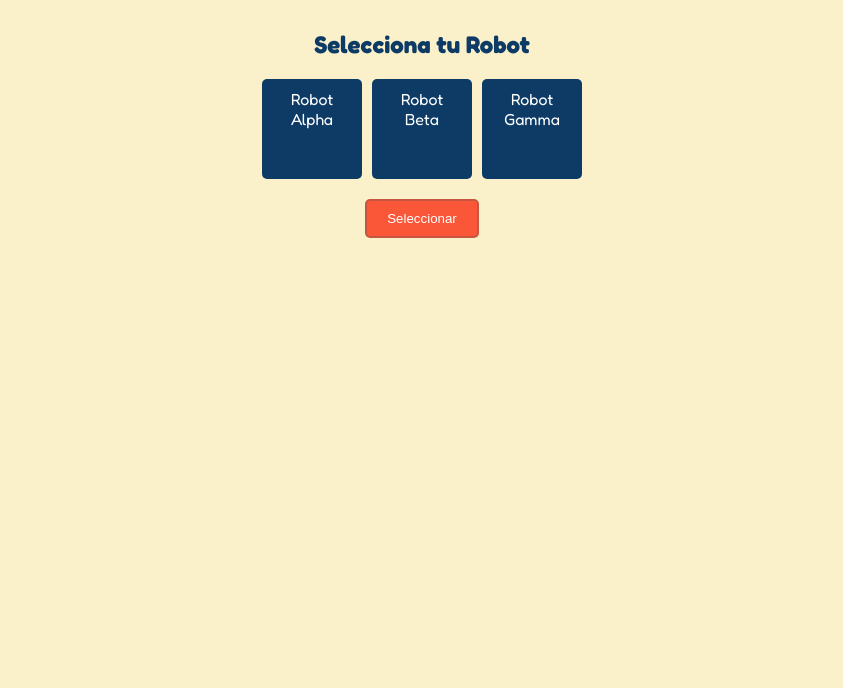
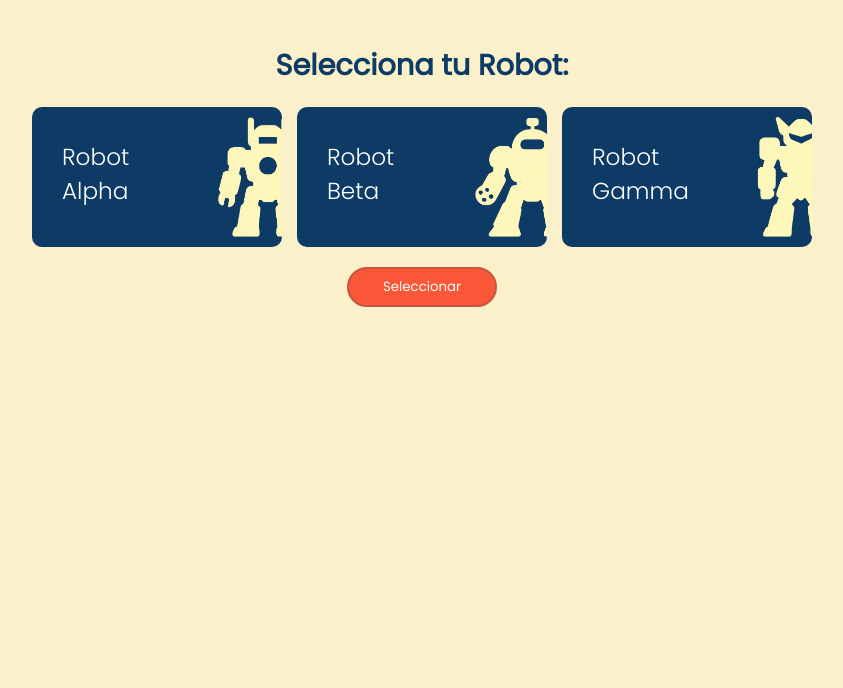
Before and after one commit to SirMax28/robots-game, a plain HTML site: page index.html in a window 1280 px wide. Shown: the part 112-800 px from the top of the page, without its empty margins (218-1061 px from the left). Drawn offline with Linux system fonts and the light colour scheme.

Commit message:
Add robot images and update HTML structure for robot selection

```diff
--- a/css/styles.css
+++ b/css/styles.css
@@ -1,4 +1,4 @@
-@import url('https://fonts.googleapis.com/css2?family=Fredoka:wght@300..700&family=Source+Code+Pro:ital,wght@0,200..900;1,200..900&display=swap');
+@import url('https://fonts.googleapis.com/css2?family=Fredoka:wght@300..700&family=Poppins:wght@300;400&display=swap');
 
 *{
     box-sizing: border-box;
@@ -6,14 +6,17 @@
 
 body{
     background-color: #FAF0CA;
-    font-family: "Fredoka", sans-serif, monospace, Arial, sans-serif;
+    font-family: "Poppins", sans-serif;
+    font-weight: 300;
+    font-style: normal;
 
 }
 
 .titulo{
+    font-family: "Fredoka", sans-serif;
     color: #d90429;
     text-align: center;
-    font-size: 2.5em;
+    font-size: 2.7em;
 }
 
 #seleccionar-mascota {
@@ -26,40 +29,94 @@ body{
     color: #0D3B66;
     text-align: center;
     margin-bottom: 20px;
-    font-size: 1.5em;
+    font-size: 1.8em;
 }
 .tarjetas-mokepon {
     display: flex;
-    gap: 10px;
-    margin-bottom: 20px;
+    flex-wrap: wrap;
+    gap: 15px;
+    justify-content: center;
+    width: 100%;
+    max-width: 800px;
 }
 
 .tarjeta-de-mokepon {
-    display: block;
-    width: 100px;
-    height: 100px;
+    display: flex;
+    width: 250px;
+    height: 140px;
     background-color: #0D3B66;
     padding: 10px;
-    border-radius: 5px;
-    text-align: center;
+    border-radius: 10px;
+    box-sizing: border-box;
+    overflow: hidden;
+    gap: 5px;
+    justify-content: flex-end;
+    transition: all 0.3s ease-in-out;
+    scale: 1;
+}
+.tarjeta-de-mokepon:hover{
+    box-shadow: #F95738 0px 0px 8px 2px;
+    transform: scale(1.05);
+
+}
+
+.tarjetas-mokepon input:checked + .tarjeta-de-mokepon{
+    transform: scale(1.05);
+    /*box-shadow: #F95738 0px 0px 8px 2px;*/
+    border: 2px solid #F95738;
+}
+
+.tarjeta-de-mokepon img {
+    display: flex;
+    width: auto;
+    height: auto;
+}
+
+.tarjetas-mokepon label:nth-of-type(1) img {
+    translate: 45px 0;
+}
+
+.tarjetas-mokepon label:nth-of-type(2) img {
+    translate: 45px 0;
+}
+
+.tarjetas-mokepon label:nth-of-type(3) img {
+    translate: 56px 0;
+}
+
+.tarjeta-de-mokepon p{
     color: white;
-    box-sizing: border-box;
+    font-size: 1.45em;
+    align-self: flex-start;
+    padding-left: 20px;
+
 }
+
 
 input{
     display: none;
 }
 
 #btn-mascota {
+    width: 150px;
+    height: 40px;
     background-color: #F95738;
     border: 2px solid #c75640;
     color: white;
-    padding: 10px 20px;
-    border-radius: 5px;
+    border-radius: 20px;
     cursor: pointer;
+    font-family: "Poppins", sans-serif;
+    margin-top: 20px;
 }
 
 #btn-mascota:hover {
     background-color: #d90429;
     border: #e72f4e;
 }
+
+@media (max-width: 800px) {
+    .tarjetas-mokepon {
+        flex-direction: column;
+        align-items: center;
+    }
+}
--- a/index.html
+++ b/index.html
@@ -1,6 +1,7 @@
 <html>
 <head>
 	<meta charset="utf-8" />
+	<meta name="viewport" content="width=device-width, initial-scale=1.0" />
 	<title>Ping-PongGame</title>
     <script src="./js/main.js"></script>
     <link rel="stylesheet" href="./css/styles.css" />
@@ -9,16 +10,25 @@
     <section id="seleccionar-mascota">
         <h1 class="titulo">Robots de Combate</h1>
 
-        <h2 class="subtitulo">Selecciona tu Robot</h2>
+        <h2 class="subtitulo">Selecciona tu Robot:</h2>
         <div class="tarjetas-mokepon">
             <input type="radio" name="mascota" id="hipodoge" />
-            <label class="tarjeta-de-mokepon" for="hipodoge">Robot Alpha</label>
+            <label class="tarjeta-de-mokepon" for="hipodoge">
+                <p>Robot Alpha</p>
+                <img src="assets/robot_alpha.png" alt="">
+            </label>
 
             <input type="radio" name="mascota" id="capipepo" />
-            <label class="tarjeta-de-mokepon" for="capipepo">Robot Beta</label>
+            <label class="tarjeta-de-mokepon" for="capipepo">
+                <p>Robot Beta</p>
+                <img src="assets/robot_beta.png" alt="">
+            </label>
 
             <input type="radio" name="mascota" id="ratigueya" />
-            <label class="tarjeta-de-mokepon" for="ratigueya">Robot Gamma</label>
+            <label class="tarjeta-de-mokepon" for="ratigueya">
+                <p>Robot Gamma</p>
+                <img src="assets/robot_gamma.png" alt="">
+            </label>
         </div>
         <button id="btn-mascota">Seleccionar</button>
     </section>
```
Also changed, not shown: assets/robot_alpha.png (added), assets/robot_beta.png (added), assets/robot_gamma.png (added).
